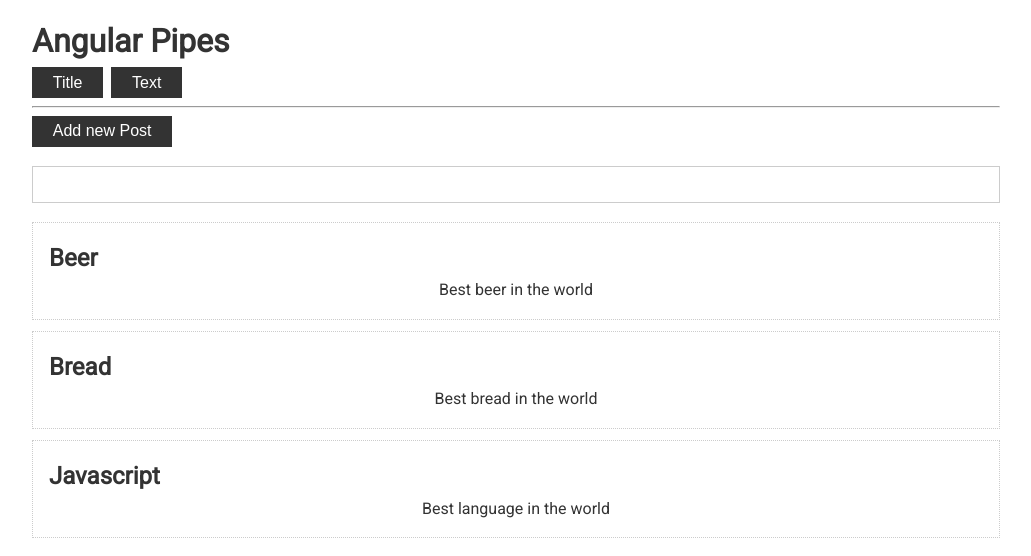
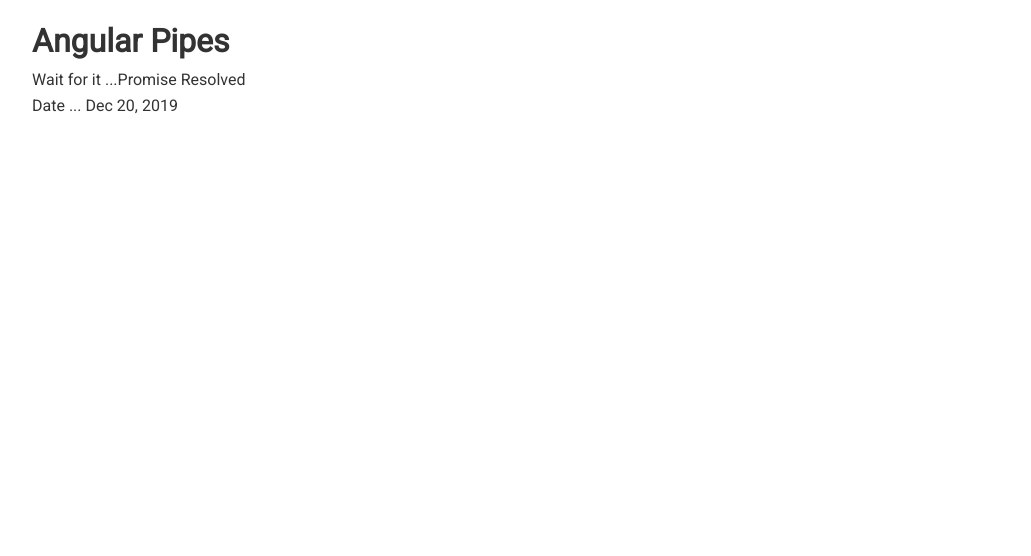
Before and after one commit to eddjimlab/Angular_basic, an Angular app: page / in a window 1280 px wide. Shown: the top 556 px of the page, without its empty margins (124-1155 px from the left). Built offline with nearby package versions, Linux system fonts and the light colour scheme.

Commit message:
pipes complete

```diff
--- a/src/app/app.component.html
+++ b/src/app/app.component.html
@@ -1,16 +1,6 @@
 <div class="container">
   <h1 appHeader>Angular Pipes</h1>
 
-  <button class="btn" (click)="searchField = 'title'">Title</button>
-  <button class="btn" (click)="searchField = 'text'">Text</button>
-  <hr>
-  <button class="btn" (click)="addPost()">Add new Post</button>
-  <input type="text" [(ngModel)]="search">
-  <div
-    *ngFor="let post of posts | filter: search: searchField"
-    class="card"
-  >
-    <h2>{{post.title}}</h2>
-    <p>{{post.text}}</p>
-  </div>
+  <p>Wait for it ...{{ p | async}}</p>
+  <p>Date ... {{date | async | date}}</p>
 </div>
--- a/src/app/app.component.scss
+++ b/src/app/app.component.scss
@@ -1,4 +1,4 @@
 p{
   font-size: 1rem;
-  text-align: center;
+  //text-align: center;
 }
--- a/src/app/app.component.ts
+++ b/src/app/app.component.ts
@@ -1,9 +1,6 @@
 import {Component} from '@angular/core';
+import {Observable} from 'rxjs';
 
-export interface Post {
-  title: string;
-  text: string;
-}
 
 @Component({
   selector: 'app-root',
@@ -11,18 +8,14 @@
   styleUrls: ['./app.component.scss']
 })
 export class AppComponent {
-  posts: Post[] = [
-    {title: 'Beer', text: 'Best beer in the world'},
-    {title: 'Bread', text: 'Best bread in the world'},
-    {title: 'Javascript', text: 'Best language in the world'},
-  ];
-  search: '';
-  searchField: 'title';
-
-  addPost() {
-    this.posts.unshift({
-      title: 'Angular 8 course',
-      text: 'Eduard Angular 8 basics'
-    });
-  }
+  p: Promise<string> = new Promise<string>(resolve => {
+    setTimeout(() => {
+      resolve('Promise Resolved');
+    }, 4000);
+  });
+  date: Observable<Date> = new Observable<Date>(obs => {
+    setInterval(() => {
+      obs.next(new Date());
+    }, 1000);
+  });
 }
```
